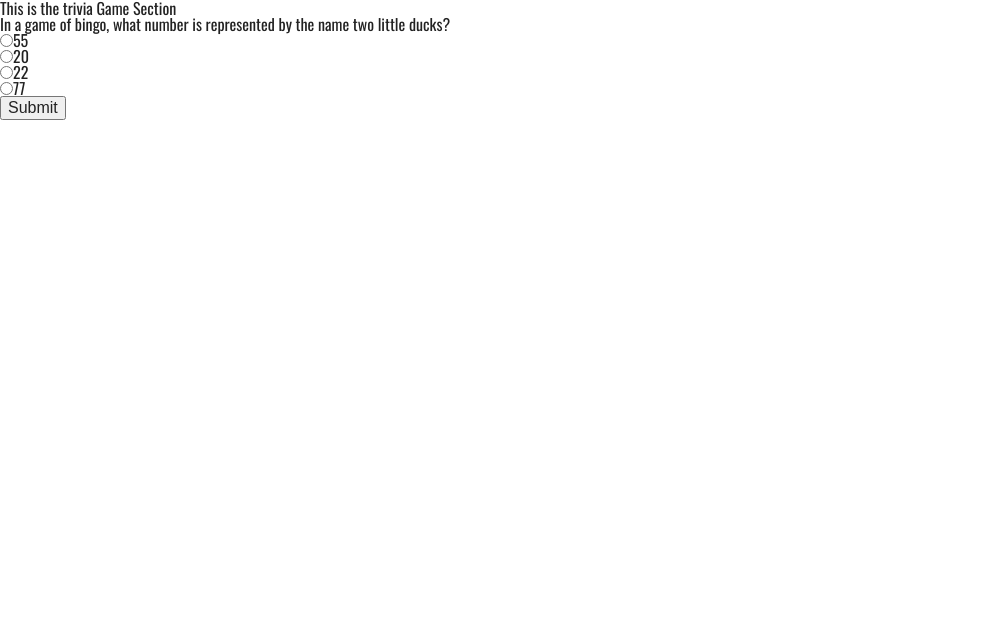
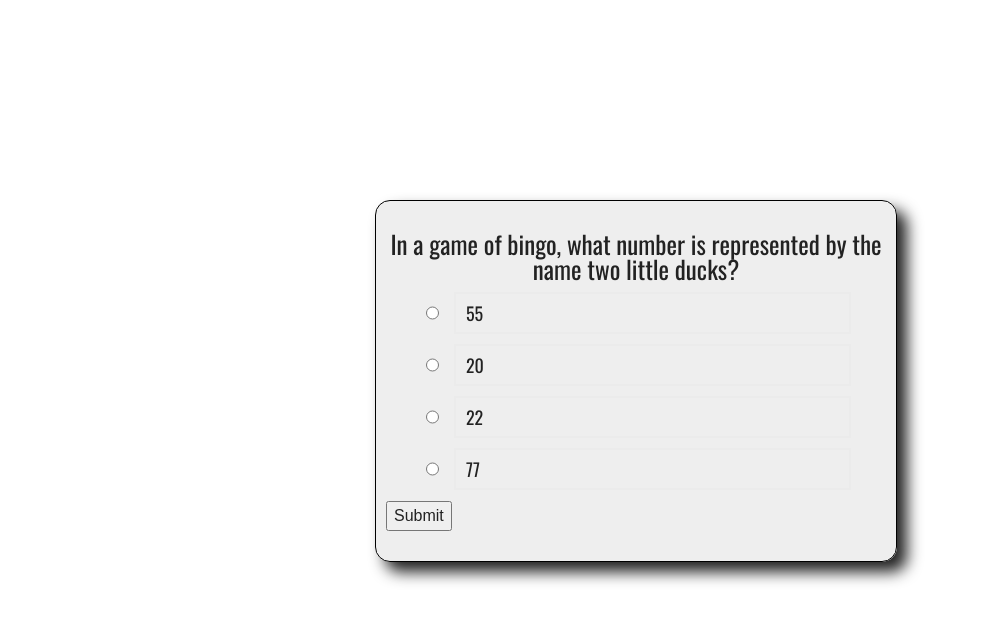
Before and after one commit to Shaphen/tandem-coding-challenge, a React (Create React App) app: page /#/trivia-game in a window 1280 px wide. Shown: the top 622 px of the page, without its empty margins (0-982 px from the left). Built offline with nearby package versions, Linux system fonts and the light colour scheme; a web font is replaced by a local one.

Commit message:
Add basic styling to trivia form and fix border color bug when selection answer

```diff
--- a/src/app.css
+++ b/src/app.css
@@ -270,7 +270,7 @@ input[type="radio"] {
     box-sizing: border-box; /* 1 */
     padding: 0; /* 2 */
     *height: 13px; /* 3 */
-    *width: 13px; /* 3 */
+    *width: 13px;
 }
 
 /**
--- a/src/main/trivia_game.css
+++ b/src/main/trivia_game.css
@@ -0,0 +1,64 @@
+.trivia-container {
+  position: absolute;
+  height: 300px;
+  width: 500px;
+  left: 50%;
+  margin-left: -265px;
+  top: 200px;
+  display: flex;
+  justify-content: center;
+  align-items: center;
+  flex-wrap: wrap;
+  border: 1px solid black;
+  border-radius: 15px;
+  padding: 30px 10px;
+  box-shadow: 10px 10px 15px;
+  background: rgba(236, 236, 236, 0.856);
+  overflow: scroll;
+}
+
+#trivia-form {
+  display: flex;
+  flex-wrap: wrap;
+  height: 100%;
+  width: 100%;
+}
+
+#current-question {
+  font-size: 25px;
+  text-align: center;
+  width: 100%;
+}
+
+#answers-container {
+  width: 100%;
+  font-size: 18px;
+  padding: 0px 30px;
+}
+
+#answer-box {
+  display: flex;
+  width: 100%;
+}
+
+.answer-bubble {
+  /* display: none; */
+  margin: 10px;
+}
+
+.answer-text {
+  width: 100%;
+  padding: 10px;
+  margin: 5px;
+  border: 2px solid rgba(236, 236, 236, 0.856);
+  transition: all 0.4s;
+}
+
+.answer-text:hover {
+  border-color: green;
+}
+
+
+.answer-bubble:focus + .answer-text {
+  border-color: green;
+}
--- a/src/main/trivia_game.jsx
+++ b/src/main/trivia_game.jsx
@@ -66,22 +66,21 @@ class TriviaGame extends React.Component {
 
     return(
       <div className="trivia-container">
-        <p id="trivia-title">This is the trivia Game Section</p>
 
         {/* trivia game section */}
-        <form onSubmit={ e => this.handleSubmit(e, currQuestion) }>
-          <label>
+        <form id="trivia-form" onSubmit={ e => this.handleSubmit(e, currQuestion) }>
+          <label id="current-question">
             { currQuestion ? currQuestion.question : null } {/* display currect question */}
           </label>
-          <fieldset onChange={this.handleChange("currAnswer")}> {/* display selection of answers */}
+          <fieldset id="answers-container" onChange={this.handleChange("currAnswer")}> {/* display selection of answers */}
           { possibleAnswers ? possibleAnswers.map((answer, idx) => (
-            <div key={ idx }>
-              <input type="radio" key={ idx } id={ answer } name="option" />
-              <label htmlFor={ answer } key={ idx + 1 }>{ answer }</label>
+            <div id="answer-box" key={ idx }>
+              <input className="answer-bubble" type="radio" key={ idx } id={ answer } name="option" />
+              <label className="answer-text" id="test" htmlFor={ answer } key={ idx + 1 }>{ answer }</label>
             </div>
           )) : null }
           </fieldset>
-          <button disabled={ this.state.disableSubmitButton }>Submit</button> {/* submit answer */}
+          <button id="submit-button" disabled={ this.state.disableSubmitButton }>Submit</button> {/* submit answer */}
         </form>
 
         {/* shows if current answer was correct or incorrect */}
@@ -114,9 +113,9 @@ class TriviaGame extends React.Component {
                 }}}
             >
               <div>
-                <p>FINAL SCORE:</p>
-                <label>{ this.state.score }/10</label>
-                <Link to="/">Reset Game</Link>
+                <p id="final-score-text">FINAL SCORE:</p>
+                <label id="final-score">{ this.state.score }/10</label>
+                <Link id="go-back" to="/">Reset Game</Link>
               </div>
             </Modal>
       </div>
```
